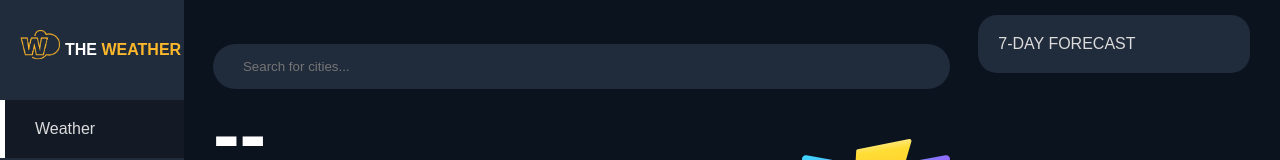
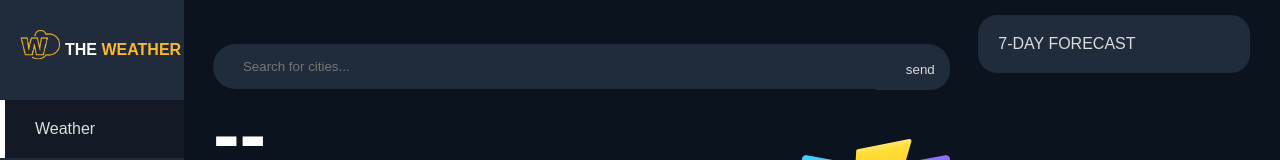
Before and after one commit to Kenny-204/Weather-App, a React (Vite) app: page / in a window 1280 px wide. Shown: the top 160 px of the page. Built offline with nearby package versions, Linux system fonts and the light colour scheme.

Commit message:
hope it works

```diff
--- a/src/App.jsx
+++ b/src/App.jsx
@@ -111,7 +111,7 @@ function Searchbar() {
           type="text"
           placeholder="Search for cities..."
         />
-        {/* <button className="submit">send</button> */}
+        <button className="submit">send</button>
       </form>
     </>
   );
```
